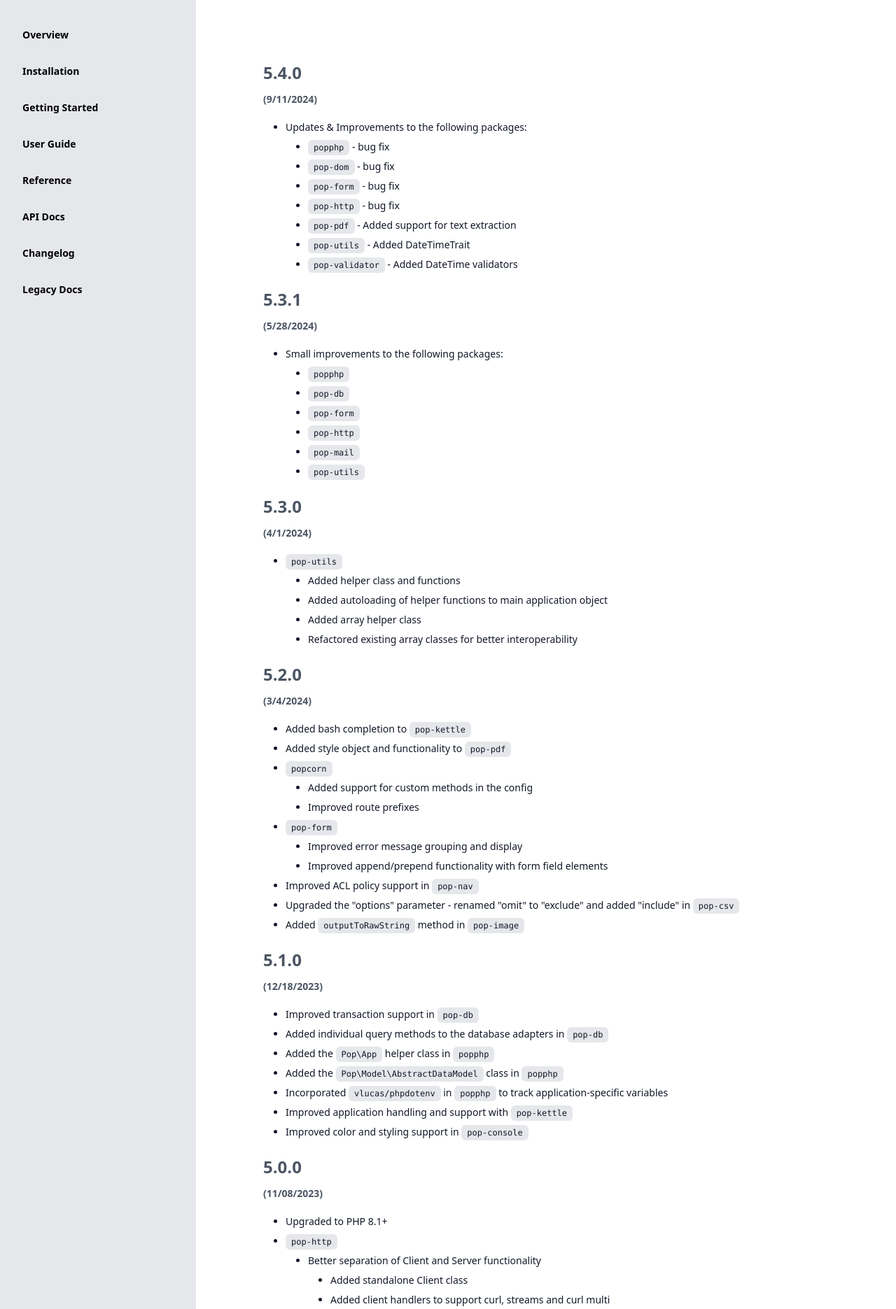
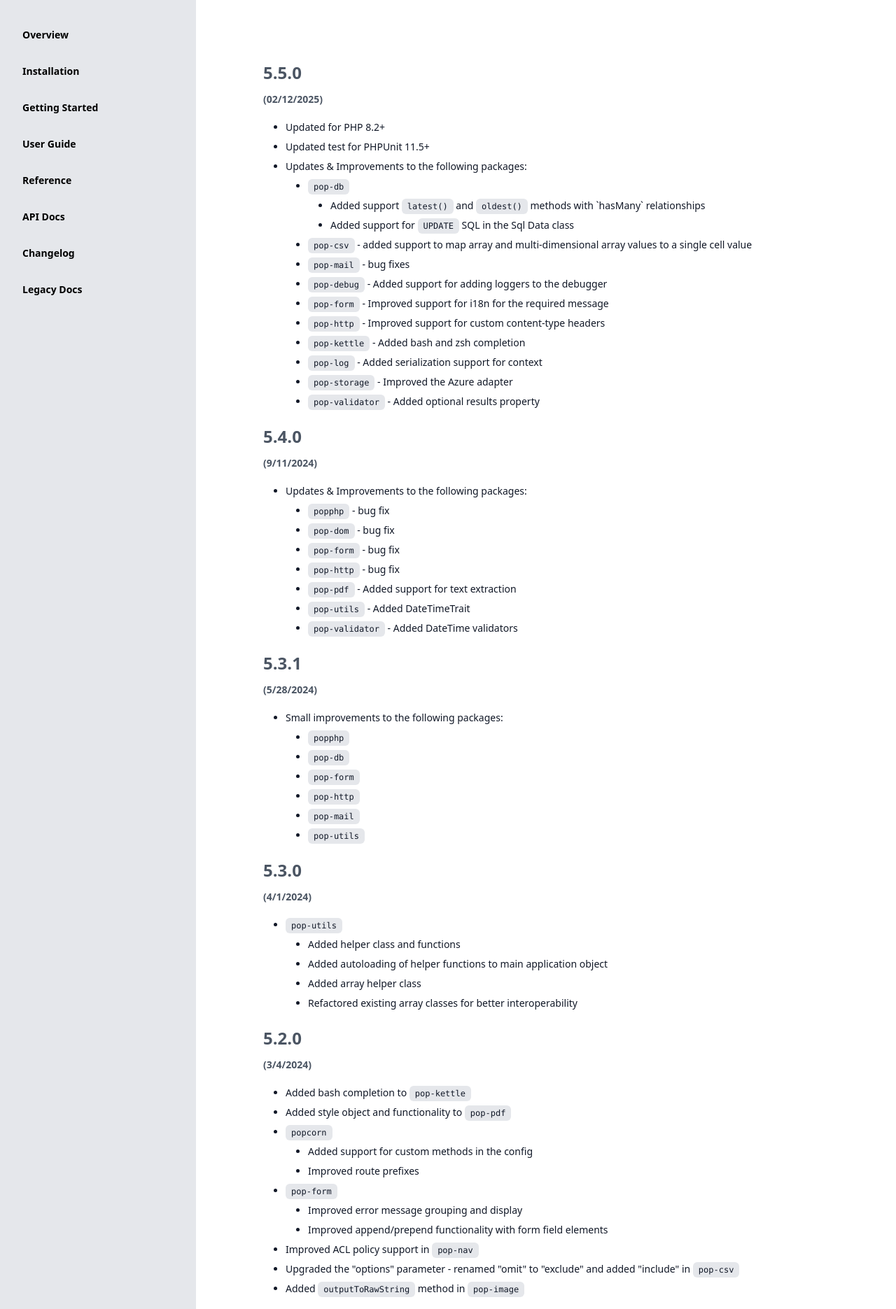
Before and after one commit to popphp/docs, a PHP site: page /auth/app/view/changelog.phtml in a window 1280 px wide. Shown: the part 80-1951 px from the top of the page at 70% size. Run offline with PHP 8.4, Linux system fonts and the light colour scheme; data that the repository does not hold is empty; style sheets or scripts are compiled from the project's sources; some web fonts are replaced.

Commit message:
Update docs website

```diff
--- a/app/view/changelog.phtml
+++ b/app/view/changelog.phtml
@@ -3,6 +3,31 @@
             <main class="col-right bg-white overflow-y-auto pl-24 pr-24 pt-12 pb-12 max-[976px]:pl-12 max-[976px]:pr-12 max-[976px]:pt-4 max-[976px]:pb-4 dark:text-gray-300 dark:bg-gray-900">
                 <div class="main-content">
                     <h2><?=$title; ?></h2>
+                    <h4 id="5.5.0">5.5.0</h4>
+                    <h6>(02/12/2025)</h6>
+                    <ul class="list-disc text-sm ml-8 mb-4 mt-4">
+                        <li class="mb-2">Updated for PHP 8.2+</li>
+                        <li class="mb-2">Updated test for PHPUnit 11.5+</li>
+                        <li class="mb-2">Updates & Improvements to the following packages:
+                            <ul class="list-disc text-sm ml-8 mb-2 mt-2">
+                                <li class="mb-2"><code class="inline-code">pop-db</code>
+                                    <ul class="list-disc text-sm ml-8 mb-2 mt-2">
+                                        <li class="mb-2">Added support <code class="inline-code">latest()</code> and <code class="inline-code">oldest()</code> methods with `hasMany` relationships</li>
+                                        <li class="mb-2">Added support for <code class="inline-code">UPDATE</code> SQL in the Sql Data class</li>
+                                    </ul>
+                                </li>
+                                <li class="mb-2"><code class="inline-code">pop-csv</code> - added support to map array and multi-dimensional array values to a single cell value</li>
+                                <li class="mb-2"><code class="inline-code">pop-mail</code> - bug fixes</li>
+                                <li class="mb-2"><code class="inline-code">pop-debug</code> - Added support for adding loggers to the debugger</li>
+                                <li class="mb-2"><code class="inline-code">pop-form</code> - Improved support for i18n for the required message</li>
+                                <li class="mb-2"><code class="inline-code">pop-http</code> - Improved support for custom content-type headers</li>
+                                <li class="mb-2"><code class="inline-code">pop-kettle</code> - Added bash and zsh completion</li>
+                                <li class="mb-2"><code class="inline-code">pop-log</code> - Added serialization support for context</li>
+                                <li class="mb-2"><code class="inline-code">pop-storage</code> - Improved the Azure adapter</li>
+                                <li class="mb-2"><code class="inline-code">pop-validator</code> - Added optional results property</li>
+                            </ul>
+                        </li>
+                    </ul>
                     <h4 id="5.4.0">5.4.0</h4>
                     <h6>(9/11/2024)</h6>
                     <ul class="list-disc text-sm ml-8 mb-4 mt-4">
--- a/app/view/inc/nav.phtml
+++ b/app/view/inc/nav.phtml
@@ -463,6 +463,7 @@
                     <li x-data="{open: <?=$nav6Active; ?>}">
                         <a href="<?=$version; ?>/changelog">Changelog</a>
                         <ul x-show="open" x-transition:enter.duration.200ms x-transition:leave.duration.200ms x-cloak>
+                            <li><a href="<?=$version; ?>/changelog#5.5.0">5.5.0</a></li>
                             <li><a href="<?=$version; ?>/changelog#5.4.0">5.4.0</a></li>
                             <li><a href="<?=$version; ?>/changelog#5.3.1">5.3.1</a></li>
                             <li><a href="<?=$version; ?>/changelog#5.3.0">5.3.0</a></li>
--- a/app/view/installation/requirements.phtml
+++ b/app/view/installation/requirements.phtml
@@ -6,9 +6,8 @@
     include __DIR__ . '/../inc/breadcrumb.phtml';
 endif; ?>
                     <h2><?=$title; ?></h2>
-                    <p>At a minimum, the Pop PHP Framework requires <strong>PHP 8.1</strong>, but it has been built for and tested with <strong>PHP 8.2</strong>.
-                        So the only true requirement is that to have at least <strong>PHP 8.1</strong> installed in the environment.</p>
-                    <p><em>As of Pop PHP Framework version 5.0.0, PHP 7.4 is no longer supported.</em></p>
+                    <p>At a minimum, the Pop PHP Framework requires at least <strong>PHP 8.2</strong>, but it has been built for and tested with <strong>PHP 8.3</strong> as well.
+                    <em>As of Pop PHP Framework version 5.0.0, PHP 7.4 is no longer supported.</em></p>
                     <h4>Recommendations</h4>
                     <p>Various components of the Pop PHP Framework require different PHP extensions and components to function correctly. If you wish to take advantage of the many components of Pop PHP, the following is recommended:</p>
                     <h5>Databases:</h5>
--- a/app/view/overview/about.phtml
+++ b/app/view/overview/about.phtml
@@ -6,9 +6,9 @@
     include __DIR__ . '/../inc/breadcrumb.phtml';
 endif; ?>
                     <h2><?=$title; ?></h2>
-                    <p>Pop PHP is an <strong>open source</strong>, <strong>object-oriented</strong> PHP framework. It has been built and tested to run on <strong>PHP 8.1+</strong>. It is available on <a href="https://github.com/popphp" target="_blank">GitHub</a> and through <a href="https://packagist.org/packages/popphp/" target="_blank">Composer</a>. The framework is tested using <a href="https://phpunit.de/" target="_blank">PHPUnit</a> and continuous integration is maintained using <a href="https://github.com/features/actions" target="_blank">GitHub Actions</a>.</p>
+                    <p>Pop PHP is an <strong>open source</strong>, <strong>object-oriented</strong> PHP framework. It has been built and tested to run on <strong>PHP 8.2+</strong>. It is available on <a href="https://github.com/popphp" target="_blank">GitHub</a> and through <a href="https://packagist.org/packages/popphp/" target="_blank">Composer</a>. The framework is tested using <a href="https://phpunit.de/" target="_blank">PHPUnit</a> and continuous integration is maintained using <a href="https://github.com/features/actions" target="_blank">GitHub Actions</a>.</p>
                     <h4>A Brief History of Pop PHP</h4>
                     <p>The humble beginnings of the framework started back in 2009 as a small library of components written by Nick Sagona. From that, the Pop PHP Framework began to take shape and the very first version of it was released in early 2012. That version made it to 1.7 in 2014, where support for version 1 ended and work on version 2 began. Pop PHP 2 ushered in a significant refactor, taking advantage of PHP 5.4, eliminating dependencies among components, separating the components into self-contained repositories, and incorporating <a href="https://packagist.org/packages/popphp/" target="_blank">Composer</a>.</p>
-                    <p>On September 11, 2024, <strong>version <?=$currentVersion; ?></strong> was released and it continues the development and growth that the previous versions set forth.</p>
+                    <p>On February 12, 2025, <strong>version <?=$currentVersion; ?></strong> was released and it continues the development and growth that the previous versions set forth.</p>
                 </div>
 <?php include __DIR__ . '/../inc/footer.phtml'; ?>
```
Also changed, not shown: composer.json (+4 -4 lines).
